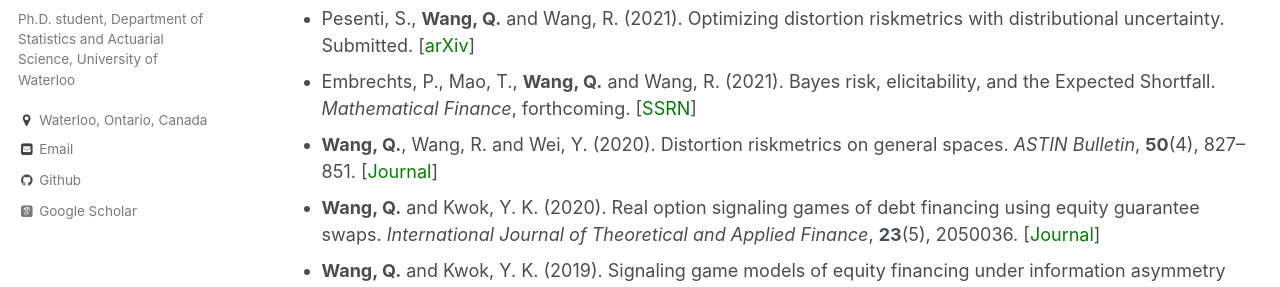
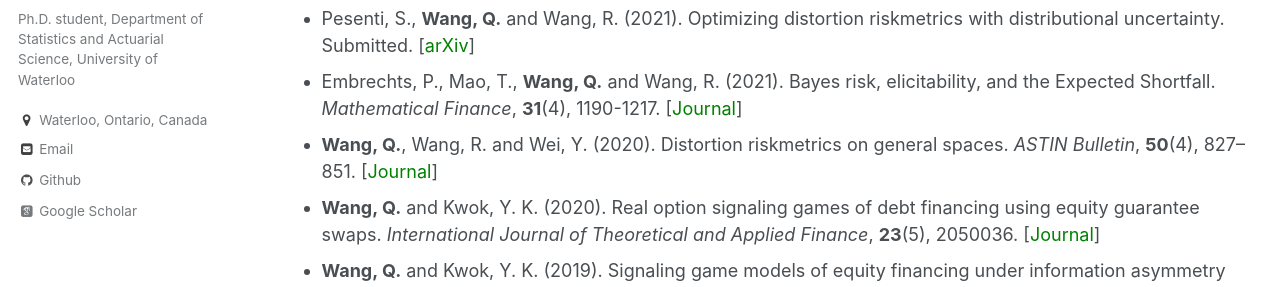
Before and after one commit to qwangan/qwangan.github.io, a Jekyll site: the page built from _pages/publications.md, in a window 1280 px wide. Shown: the part 285-572 px from the top of the page. Built offline with Jekyll 4.4.1, drawn with Linux system fonts in a browser that asks for light colours; some web fonts are replaced.

Commit message:
Update publications.md

```diff
--- a/_pages/publications.md
+++ b/_pages/publications.md
@@ -8,7 +8,7 @@ author_profile: true
 * Han, X., **Wang, Q.**, Wang, R. and Xia, J. (2021). Cash-subadditive risk measures without quasi-convexity. Submitted. [[<span style="color:green">arXiv</span>]](https://arxiv.org/abs/2110.12198#)
 * **Wang, Q.**, Wang, R. and Zitikis, R. (2021). Risk measures induced by efficient insurance contracts. Submitted. [[<span style="color:green">arXiv</span>]](https://arxiv.org/abs/2109.00314v2)
 * Pesenti, S., **Wang, Q.** and Wang, R. (2021). Optimizing distortion riskmetrics with distributional uncertainty. Submitted. [[<span style="color:green">arXiv</span>]](http://arxiv.org/abs/2011.04889)
-* Embrechts, P., Mao, T., **Wang, Q.** and Wang, R. (2021). Bayes risk, elicitability, and the Expected Shortfall. *Mathematical Finance*, forthcoming. [[<span style="color:green">SSRN</span>]](https://ssrn.com/abstract=3708379)
+* Embrechts, P., Mao, T., **Wang, Q.** and Wang, R. (2021). Bayes risk, elicitability, and the Expected Shortfall. *Mathematical Finance*, **31**(4), 1190-1217. [[<span style="color:green">Journal</span>]](https://onlinelibrary.wiley.com/doi/full/10.1111/mafi.12313)
 * **Wang, Q.**, Wang, R. and Wei, Y.  (2020). Distortion riskmetrics on general spaces. *ASTIN Bulletin*, **50**(4), 827--851. [[<span style="color:green">Journal</span>]](https://doi.org/10.1017/asb.2020.14)
 * **Wang, Q.** and Kwok, Y. K. (2020). Real option signaling games of debt financing using equity guarantee swaps. *International Journal of Theoretical and Applied Finance*, **23**(5), 2050036. [[<span style="color:green">Journal</span>]](https://doi.org/10.1142/S0219024920500363)
 * **Wang, Q.** and Kwok, Y. K. (2019). Signaling game models of equity financing under information asymmetry and finite project life. *International Journal of Financial Engineering*, **6**(1), 1950002. [[<span style="color:green">Journal</span>]](https://www.worldscientific.com/doi/10.1142/S2424786319500026)
```
